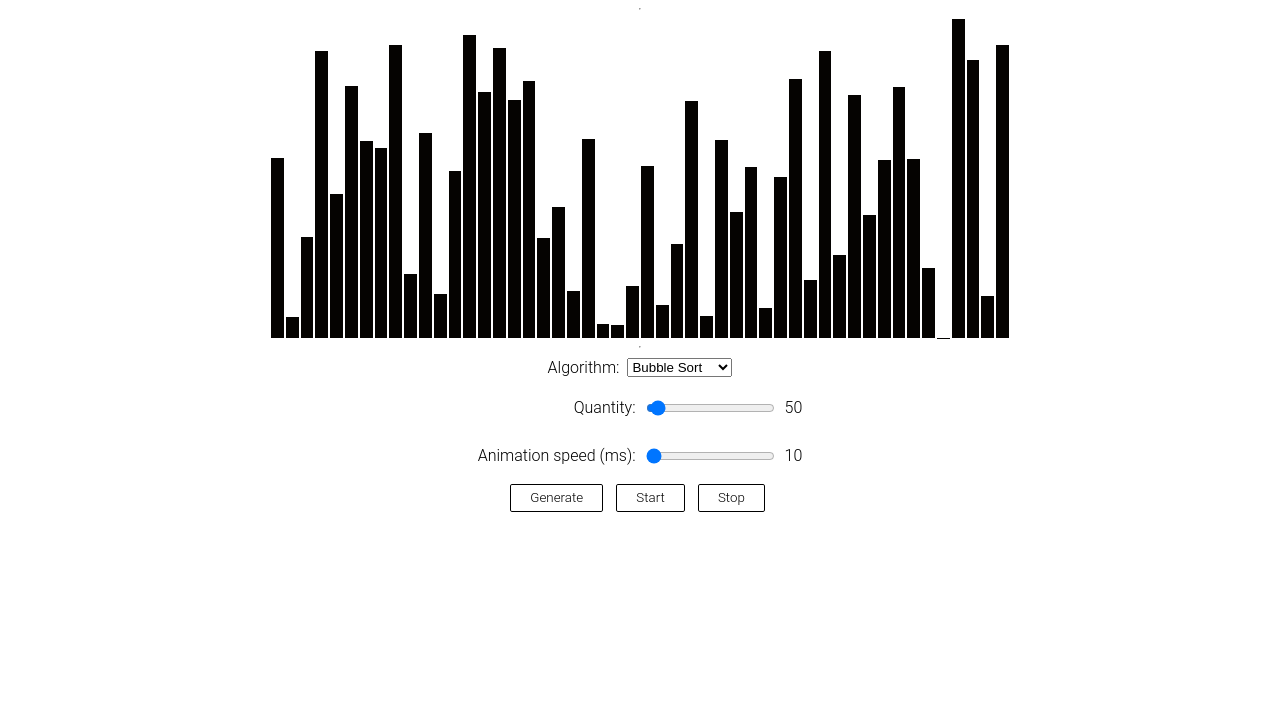
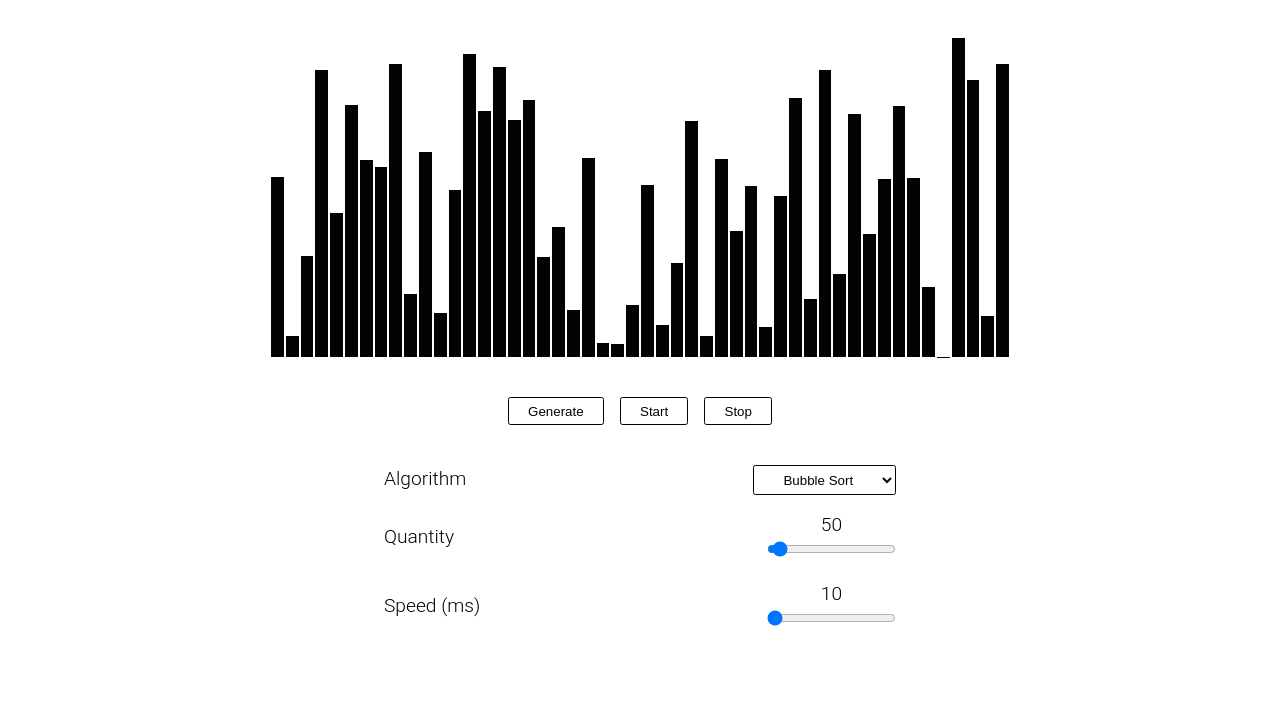
Before and after one commit to kamildzierzak/sorting-visualizer-with-sound, a website with bundled scripts: page index.html in a window 1280 px wide. Shown: the part 99-800 px from the top of the page. Built offline with nearby package versions, Linux system fonts and the light colour scheme.

Commit message:
ui improvments, split algorithms to own files, add partition func to utils

```diff
--- a/algorithms.js
+++ /dev/null
@@ -1,58 +0,0 @@
-import { swap, indexOfMin } from './utils.js'
-
-const bubbleSort = array => {
-  const moves = []
-  let swapped
-
-  do {
-    swapped = false
-    for (let i = 1; i < array.length; i++) {
-      if (array[i - 1] > array[i]) {
-        swapped = true
-        moves.push({ indicies: [i - 1, i], type: 'swap' })
-        ;[array[i - 1], array[i]] = [array[i], array[i - 1]]
-      }
-    }
-  } while (swapped)
-
-  return moves
-}
-
-const selectionSort = array => {
-  const moves = []
-  let i = 0
-
-  while (i < array.length) {
-    let min = indexOfMin(array, i)
-    moves.push({ indicies: [i, min], type: 'swap' })
-    swap(array, i, min)
-    i++
-  }
-
-  return moves
-}
-
-const insertionSort = array => {
-  const moves = []
-  let next
-
-  for (next = 1; next < array.length; next++) {
-    let current = next
-    let temp = array[next]
-
-    while (current > 0 && temp < array[current - 1]) {
-      moves.push({ indicies: [current, current - 1], type: 'swap' })
-      array[current] = array[current - 1]
-      current--
-    }
-
-    array[current] = temp
-  }
-
-  return moves
-}
-
-// TODO: Implement merge sort
-const mergeSort = array => {}
-
-export { bubbleSort, selectionSort, insertionSort, mergeSort }
--- /dev/null
+++ b/algorithms/bubbleSort.js
@@ -0,0 +1,20 @@
+const bubbleSort = array => {
+  const moves = []
+  let swapped
+
+  do {
+    swapped = false
+    for (let i = 1; i < array.length; i++) {
+      moves.push({ indicies: [i - 1, i], type: 'compare' })
+      if (array[i - 1] > array[i]) {
+        swapped = true
+        moves.push({ indicies: [i - 1, i], type: 'swap' })
+        ;[array[i - 1], array[i]] = [array[i], array[i - 1]]
+      }
+    }
+  } while (swapped)
+
+  return moves
+}
+
+export { bubbleSort }
--- /dev/null
+++ b/algorithms/insertionSort.js
@@ -0,0 +1,21 @@
+const insertionSort = array => {
+  const moves = []
+  let next
+
+  for (next = 1; next < array.length; next++) {
+    let current = next
+    let temp = array[next]
+
+    while (current > 0 && temp < array[current - 1]) {
+      moves.push({ indicies: [current, current - 1], type: 'swap' })
+      array[current] = array[current - 1]
+      current--
+    }
+
+    array[current] = temp
+  }
+
+  return moves
+}
+
+export { insertionSort }
--- /dev/null
+++ b/algorithms/mergeSort.js
@@ -0,0 +1,2 @@
+// TODO: Implement merge sort
+const mergeSort = array => {}
--- /dev/null
+++ b/algorithms/selectionSort.js
@@ -0,0 +1,17 @@
+import { swap, indexOfMin } from '../utils.js'
+
+const selectionSort = array => {
+  const moves = []
+  let i = 0
+
+  while (i < array.length) {
+    let min = indexOfMin(array, i)
+    moves.push({ indicies: [i, min], type: 'swap' })
+    swap(array, i, min)
+    i++
+  }
+
+  return moves
+}
+
+export { selectionSort }
--- a/index.html
+++ b/index.html
@@ -8,18 +8,23 @@
     <link rel="stylesheet" type="text/css" href="style.css" />
   </head>
   <body>
-    <h1 id="title">Sorting Visualizer with Sound</h1>
-    <hr />
+    <h1 id="title">Sorting Visualizer</h1>
     <div id="barsContainer"></div>
-    <hr />
-    <div id="panel">
-      <div id="algorithmPicker">
-        <label for="algorithm-select">Algorithm:</label>
-        <select name="algorithm" id="algorithm-select"></select>
+    <div id="controlPanelContainer">
+      <div id="buttonsContainer">
+        <button id="generateBtn">Generate</button>
+        <button id="playBtn">Start</button>
+        <button id="stopBtn">Stop</button>
       </div>
-      <div id="sliders">
+      <div id="algorithmSelectContainer">
+        <label for="algorithmSelect">Algorithm</label>
+        <select name="algorithm" id="algorithmSelect"></select>
+      </div>
+      <div id="slidersContainer">
+        <div class="sliderBar">
+          <label for="powerRanger">Quantity</label>
           <div>
-          <label for="powerRanger">Quantity:</label>
+            <p class="info" id="quantity">50</p>
             <input
               type="range"
               min="10"
@@ -28,25 +33,22 @@
               value="50"
               id="powerRanger"
             />
-          <p id="quantity">50</p>
           </div>
+        </div>
+        <div class="sliderBar">
+          <label for="speedRanger">Speed (ms)</label>
           <div>
-          <label for="speedRanger">Animation speed (ms):</label>
+            <p class="info" id="speed">10</p>
             <input
               type="range"
               min="10"
-            max="200"
+              max="500"
               step="10"
               value="10"
               id="speedRanger"
             />
-          <p id="speed">10</p>
           </div>
         </div>
-      <div id="buttons">
-        <button id="generate">Generate</button>
-        <button id="play">Start</button>
-        <button id="stop">Stop</button>
       </div>
     </div>
 
--- a/script.js
+++ b/script.js
@@ -1,16 +1,14 @@
 import { swap } from './utils.js'
-import {
-  bubbleSort,
-  selectionSort,
-  insertionSort,
-  // mergeSort,
-} from './algorithms.js'
+import { selectionSort } from './algorithms/selectionSort.js'
+import { insertionSort } from './algorithms/insertionSort.js'
+import { bubbleSort } from './algorithms/bubbleSort.js'
 
 const algorithms = {
   'Bubble Sort': bubbleSort,
   'Selection Sort': selectionSort,
   'Insertion Sort': insertionSort,
   // 'Merge Sort': mergeSort,
+  // 'Quick Sort': quickSort,
 }
 
 let selectedAlgorithm = bubbleSort
@@ -71,7 +69,15 @@ const showBars = move => {
     bar.classList.add('bar')
 
     if (move && move.indicies.includes(i)) {
-      bar.style.backgroundColor = move.type === 'swap' ? '#E52B50' : '#4A9976'
+      if (move.type === 'compare') {
+        bar.style.backgroundColor = '#4A9976'
+      }
+      if (move.type === 'swap') {
+        bar.style.backgroundColor = '#E52B50'
+      }
+      if (move.type === 'sorted') {
+        bar.style.backgroundColor = '#FFBF00'
+      }
     }
 
     barsContainer.appendChild(bar)
@@ -117,14 +123,14 @@ const playNote = (frequency, duration) => {
 
 const barsContainer = document.querySelector('#barsContainer')
 
-const selectButton = document.querySelector('#algorithm-select')
+const selectButton = document.querySelector('#algorithmSelect')
 const rangeInput = document.querySelector('#powerRanger')
 const rangeValueText = document.querySelector('#quantity')
 const speedInput = document.querySelector('#speedRanger')
 const speedValueText = document.querySelector('#speed')
-const generateButton = document.querySelector('#generate')
-const playButton = document.querySelector('#play')
-const stopButton = document.querySelector('#stop')
+const generateButton = document.querySelector('#generateBtn')
+const playButton = document.querySelector('#playBtn')
+const stopButton = document.querySelector('#stopBtn')
 
 selectButton.addEventListener('change', selectAlgorithm)
 
--- a/style.css
+++ b/style.css
@@ -1,10 +1,14 @@
+* {
+  box-sizing: border-box;
+  margin: 0;
+  padding: 0;
+}
+
 html {
   height: 100%;
   width: 100%;
-  margin: 0;
-  padding: 0;
   background-color: #fff;
-  color: #000;
+  color: #050301;
   font-family: 'Roboto', sans-serif;
   font-weight: 300;
   font-size: 1rem;
@@ -19,81 +23,113 @@ body {
 }
 
 #title {
+  margin: 0;
+  padding: 1.5rem;
+  width: 100%;
   font-size: 2rem;
+  color: #fff;
+  background-color: #e52b50;
 }
 
 #barsContainer {
   height: 40vh;
   width: 90vw;
   max-width: 90vw;
-  max-height: 400px;
+  max-height: 500px;
   display: flex;
   justify-content: center;
   align-items: flex-end;
+  margin-top: 5vh;
 }
 
-#panel {
-  width: 90vw;
-  max-width: 90vw;
+.bar {
+  width: 1vw;
+  background-color: #050301;
+  margin: 0 1px;
+}
+
+#controlPanelContainer {
   display: flex;
   flex-direction: column;
-  align-items: center;
-  justify-content: center;
-  gap: 0.5rem;
+  min-width: 40vw;
+  max-width: 90vw;
+  gap: 1rem;
+  margin-top: 5vh;
 }
 
-#algorithmPicker {
+label {
+  font-size: 1.2rem;
+  font-weight: 300;
+  color: #050301;
+  text-align: center;
+}
+
+.info {
+  font-size: 1.2rem;
+  font-weight: 300;
+  color: #050301;
+  text-align: center;
+}
+
+#algorithmSelectContainer {
+  display: flex;
+  justify-content: space-between;
+  gap: 1rem;
+}
+
+#algorithmSelect {
+  cursor: pointer;
+  display: inline-block;
+  padding: 0.35rem 1.2rem;
+  border: 0.1rem solid #050301;
+  border-radius: 0.15rem;
+  text-decoration: none;
+  color: #050301;
+  background-color: transparent;
+  text-align: center;
+  transition: all 0.2s;
+}
+
+#algorithmSelect:hover {
+  color: #fff;
+  background-color: #050301;
+}
+
+#slidersContainer {
+  display: flex;
+  flex-direction: column;
+  gap: 1rem;
+}
+
+.sliderBar {
   display: flex;
   align-items: center;
-  gap: 0.5rem;
+  justify-content: space-between;
+  gap: 1rem;
 }
 
-#sliders {
+#buttonsContainer {
   display: flex;
-  align-items: flex-end;
-  flex-direction: column;
-  gap: 0.5rem;
+  justify-content: center;
+  gap: 1rem;
+  margin-bottom: calc(5vh - 1rem);
 }
 
-#sliders > div {
-  display: flex;
-  align-items: center;
-  flex-direction: row;
-  gap: 0.5rem;
-}
-
-#quantity {
-  margin: 0.5rem 0;
-}
-
-#speed {
-  margin: 0.5rem 0;
-}
-
-#buttons {
-  display: flex;
-  gap: 0.5rem;
-}
-
-#generate {
+#generateBtn {
   animation-delay: 0.07s;
 }
 
-#play {
+#playBtn {
   animation-delay: 0.14s;
 }
 
 button {
   display: inline-block;
   padding: 0.35rem 1.2rem;
-  border: 0.1rem solid #000;
-  margin: 0 0.3rem 0.3rem 0;
-  border-radius: 0.12rem;
-  box-sizing: border-box;
+  border: 0.1rem solid #050301;
+  border-radius: 0.15rem;
   text-decoration: none;
-  font-family: 'Roboto', sans-serif;
-  font-weight: 300;
-  color: #000;
+  color: #050301;
   background-color: transparent;
   text-align: center;
   transition: all 0.2s;
@@ -101,18 +137,11 @@ button {
 
 button:hover {
   color: #fff;
-  background-color: #000;
+  background-color: #050301;
 }
 
 @media all and (max-width: 30rem) {
   button {
     display: block;
-    margin: 0.4rem auto;
   }
 }
-
-.bar {
-  width: 1vw;
-  background-color: #050301;
-  margin: 0 1px;
-}
--- a/utils.js
+++ b/utils.js
@@ -14,4 +14,32 @@ const indexOfMin = (array, start) => {
   return min
 }
 
-export { swap, indexOfMin }
+const partition = (array, left, right) => {
+  let i = left + 1
+  let j = right
+  let pivot = array[left]
+  let temp
+
+  do {
+    while (i < right && array[i] <= pivot) i++
+    while (j > left && array[j] >= pivot) j--
+
+    if (i < j) {
+      temp = array[i]
+      array[i] = array[j]
+      array[j] = temp
+    }
+  } while (i < j)
+
+  if (array[i] > pivot) {
+    array[left] = array[i - 1]
+    array[i - 1] = pivot
+    return i - 1
+  } else {
+    array[left] = array[i]
+    array[i] = pivot
+    return i
+  }
+}
+
+export { swap, indexOfMin, partition }
```
Also changed, not shown: algorithms/quickSort.js (added, +12 -0 lines). Lines whose indentation alone changed are shown as unchanged.
